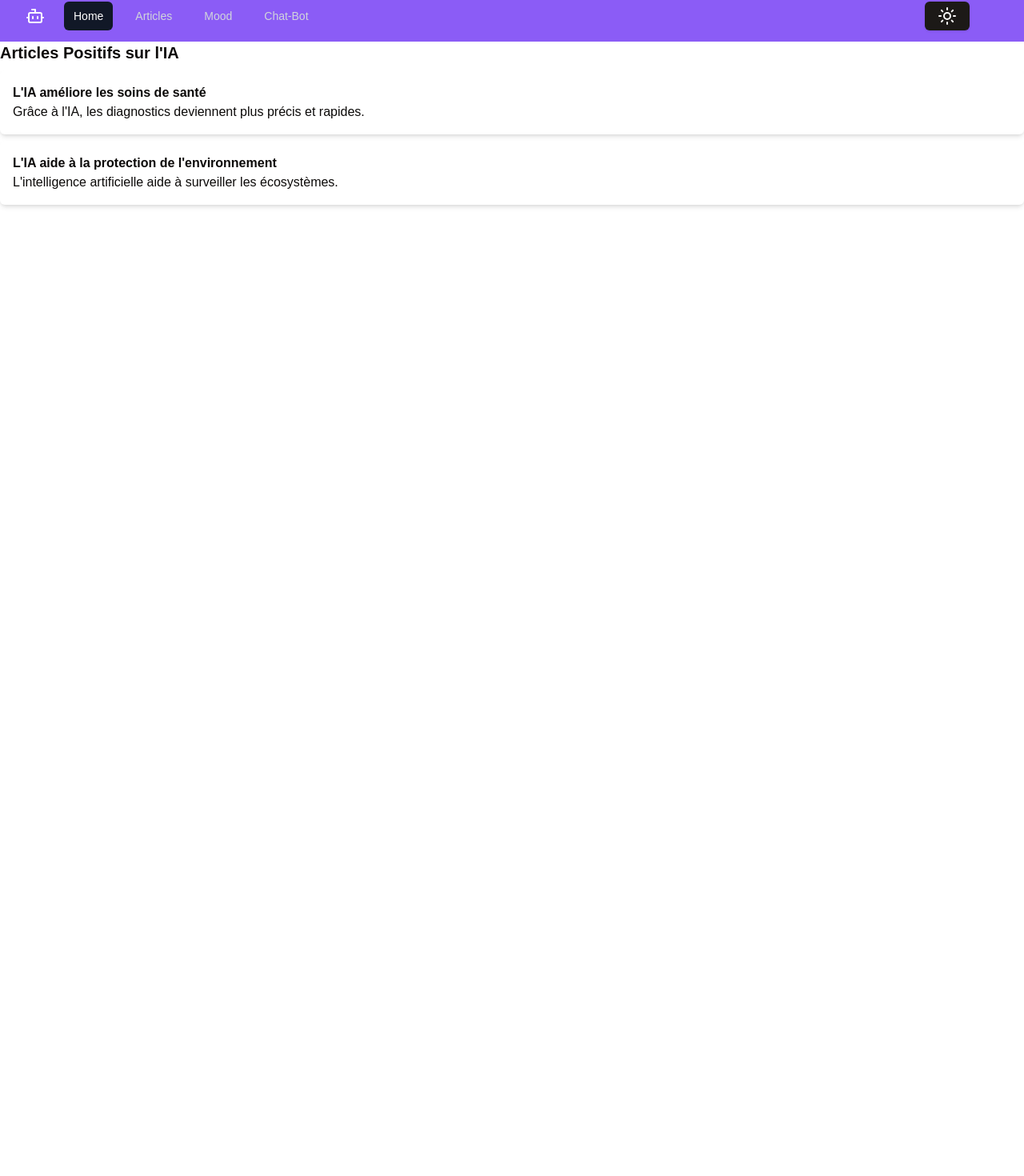
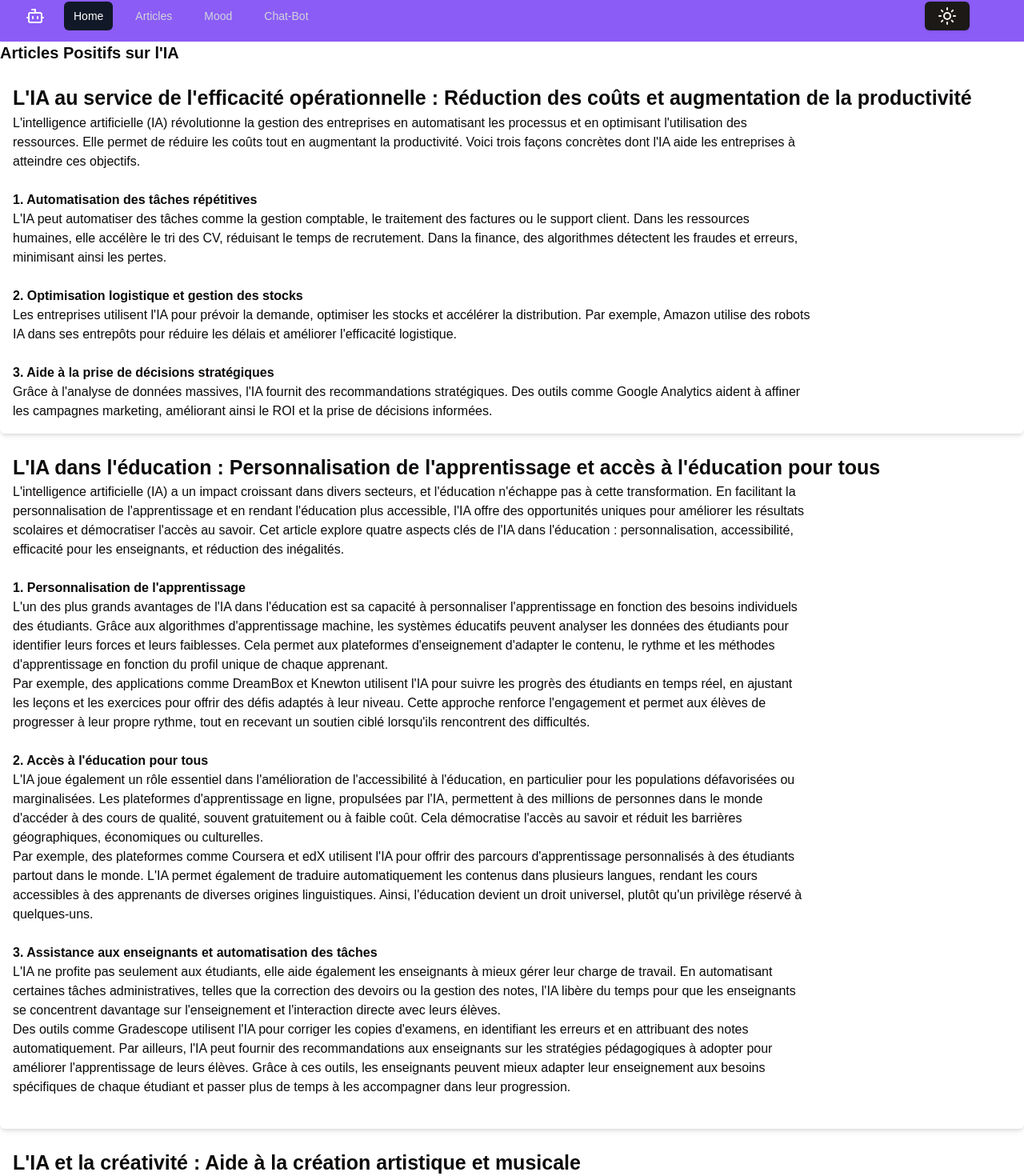
Before and after one commit to QDZantoine/crazy-dev, a Next.js app: page /articles in a window 1280 px wide. Shown: the part 12-1482 px from the top of the page at 80% size. Before the commit the page ends 800 px from the top, so only its background shows below. Built offline with nearby package versions, Linux system fonts and the light colour scheme.

Commit message:
Redaction article

```diff
--- a/src/components/TrueArticle.tsx
+++ b/src/components/TrueArticle.tsx
@@ -2,6 +2,12 @@
 
 import { useTheme } from "next-themes";
 import { useEffect, useState } from "react";
+
+// Définir une interface pour les articles
+interface ArticleProps {
+  title: string;
+  content: string;
+}
 
 const PositiveArticles = () => {
   const { theme } = useTheme();
@@ -11,20 +17,60 @@ const PositiveArticles = () => {
     setIsDarkMode(theme === "dark");
   }, [theme]);
 
-  if (isDarkMode) return null; // Ne rien afficher si c'est le mode sombre
+  if (isDarkMode) return null; // Ne rien afficher en mode sombre
 
-  const positiveArticles = [
-    { title: "L'IA améliore les soins de santé", content: "Grâce à l'IA, les diagnostics deviennent plus précis et rapides." },
-    { title: "L'IA aide à la protection de l'environnement", content: "L'intelligence artificielle aide à surveiller les écosystèmes." },
+  // Les articles sont maintenant typés correctement
+  const positiveArticles: ArticleProps[] = [
+    {
+      title: "L'IA au service de l'efficacité opérationnelle : Réduction des coûts et augmentation de la productivité",
+      content: `L'intelligence artificielle (IA) révolutionne la gestion des entreprises en automatisant les processus et en optimisant l'utilisation des ressources. Elle permet de réduire les coûts tout en augmentant la productivité. Voici trois façons concrètes dont l'IA aide les entreprises à atteindre ces objectifs.<br><br>
+       <strong> 1. Automatisation des tâches répétitives </strong> <br>
+        L'IA peut automatiser des tâches comme la gestion comptable, le traitement des factures ou le support client. Dans les ressources humaines, elle accélère le tri des CV, réduisant le temps de recrutement. Dans la finance, des algorithmes détectent les fraudes et erreurs, minimisant ainsi les pertes.<br><br>
+       <strong> 2. Optimisation logistique et gestion des stocks </strong> <br>
+        Les entreprises utilisent l'IA pour prévoir la demande, optimiser les stocks et accélérer la distribution. Par exemple, Amazon utilise des robots IA dans ses entrepôts pour réduire les délais et améliorer l'efficacité logistique.<br><br>
+       <strong> 3. Aide à la prise de décisions stratégiques </strong> <br>
+        Grâce à l'analyse de données massives, l'IA fournit des recommandations stratégiques. Des outils comme Google Analytics aident à affiner les campagnes marketing, améliorant ainsi le ROI et la prise de décisions informées.`
+    },
+    {
+      title: "L'IA dans l'éducation : Personnalisation de l'apprentissage et accès à l'éducation pour tous",
+      content: `L'intelligence artificielle (IA) a un impact croissant dans divers secteurs, et l'éducation n'échappe pas à cette transformation. En facilitant la personnalisation de l'apprentissage et en rendant l'éducation plus accessible, l'IA offre des opportunités uniques pour améliorer les résultats scolaires et démocratiser l'accès au savoir. Cet article explore quatre aspects clés de l'IA dans l'éducation : personnalisation, accessibilité, efficacité pour les enseignants, et réduction des inégalités.<br><br>
+        <strong>1. Personnalisation de l'apprentissage</strong><br>
+        L'un des plus grands avantages de l'IA dans l'éducation est sa capacité à personnaliser l'apprentissage en fonction des besoins individuels des étudiants. Grâce aux algorithmes d'apprentissage machine, les systèmes éducatifs peuvent analyser les données des étudiants pour identifier leurs forces et leurs faiblesses. Cela permet aux plateformes d'enseignement d'adapter le contenu, le rythme et les méthodes d'apprentissage en fonction du profil unique de chaque apprenant.<br>
+        Par exemple, des applications comme DreamBox et Knewton utilisent l'IA pour suivre les progrès des étudiants en temps réel, en ajustant les leçons et les exercices pour offrir des défis adaptés à leur niveau. Cette approche renforce l'engagement et permet aux élèves de progresser à leur propre rythme, tout en recevant un soutien ciblé lorsqu'ils rencontrent des difficultés.<br><br>
+        <strong>2. Accès à l'éducation pour tous</strong><br>
+        L'IA joue également un rôle essentiel dans l'amélioration de l'accessibilité à l'éducation, en particulier pour les populations défavorisées ou marginalisées. Les plateformes d'apprentissage en ligne, propulsées par l'IA, permettent à des millions de personnes dans le monde d'accéder à des cours de qualité, souvent gratuitement ou à faible coût. Cela démocratise l'accès au savoir et réduit les barrières géographiques, économiques ou culturelles.<br>
+        Par exemple, des plateformes comme Coursera et edX utilisent l'IA pour offrir des parcours d'apprentissage personnalisés à des étudiants partout dans le monde. L'IA permet également de traduire automatiquement les contenus dans plusieurs langues, rendant les cours accessibles à des apprenants de diverses origines linguistiques. Ainsi, l'éducation devient un droit universel, plutôt qu'un privilège réservé à quelques-uns.<br><br>
+        <strong>3. Assistance aux enseignants et automatisation des tâches</strong><br>
+        L'IA ne profite pas seulement aux étudiants, elle aide également les enseignants à mieux gérer leur charge de travail. En automatisant certaines tâches administratives, telles que la correction des devoirs ou la gestion des notes, l'IA libère du temps pour que les enseignants se concentrent davantage sur l'enseignement et l'interaction directe avec leurs élèves.<br>
+        Des outils comme Gradescope utilisent l'IA pour corriger les copies d'examens, en identifiant les erreurs et en attribuant des notes automatiquement. Par ailleurs, l'IA peut fournir des recommandations aux enseignants sur les stratégies pédagogiques à adopter pour améliorer l'apprentissage de leurs élèves. Grâce à ces outils, les enseignants peuvent mieux adapter leur enseignement aux besoins spécifiques de chaque étudiant et passer plus de temps à les accompagner dans leur progression.<br><br>`
+  },
+  {
+  title: "L'IA et la créativité : Aide à la création artistique et musicale",
+  content: `L'intelligence artificielle (IA) joue un rôle de plus en plus important dans le domaine de la créativité, en offrant des outils et des technologies qui assistent les artistes et les musiciens dans leur processus de création. Cet article explore deux aspects clés de l'IA dans la création artistique et musicale : l'augmentation de la créativité humaine et la démocratisation de l'accès à l'art.<br><br>
+    <strong>1. Augmentation de la créativité humaine</strong><br>
+    L'IA permet aux artistes d'explorer de nouvelles formes d'expression et d'expérimenter des idées qui n'auraient peut-être pas été envisagées autrement. En utilisant des algorithmes génératifs, les artistes peuvent créer des œuvres d'art uniques en collaboration avec des systèmes d'IA. Par exemple, des outils comme DALL-E et Artbreeder permettent de générer des images à partir de descriptions textuelles ou de mélanger différents styles artistiques, offrant ainsi de nouvelles perspectives et inspirations. Ces plateformes tirent parti de la puissance des réseaux de neurones pour analyser des millions d'images et dégager des motifs, permettant aux artistes de créer des œuvres qui fusionnent leurs visions personnelles avec des éléments générés par l'IA.<br>
+    De plus, dans le domaine de la musique, des logiciels tels qu'AIVA (Artificial Intelligence Virtual Artist) peuvent composer des morceaux originaux en s'inspirant de différents genres et styles. En analysant les caractéristiques musicales de centaines de compositions, AIVA peut générer des morceaux qui respectent des structures musicales classiques tout en intégrant des éléments novateurs. Ces outils ne remplacent pas la créativité humaine, mais l'amplifient, permettant aux artistes de se concentrer sur des aspects plus conceptuels et émotionnels de leur travail, tout en laissant les tâches techniques à l'IA. En effet, des artistes tels que Taryn Southern ont déjà utilisé l'IA pour produire des albums, démontrant que la collaboration entre l'homme et la machine peut donner lieu à des résultats artistiques extraordinaires.<br><br>
+    <strong>2. Démocratisation de l'accès à l'art</strong><br>
+    L'IA contribue également à la démocratisation de l'accès à l'art et à la musique, rendant ces domaines plus accessibles à un public plus large. Grâce à des plateformes basées sur l'IA, même ceux qui n'ont pas de formation artistique peuvent créer des œuvres visuelles ou musicales. Par exemple, des applications comme Runway ML permettent à quiconque de manipuler des vidéos et des images avec des outils d'IA, facilitant la création de contenus originaux. Ces technologies offrent aux utilisateurs la possibilité de travailler avec des effets spéciaux, d'analyser des vidéos et d'appliquer des filtres, tout cela sans nécessiter de compétences techniques avancées.<br>
+    Dans le domaine musical, des services comme Amper Music et Jukedeck offrent la possibilité de composer des morceaux en quelques clics, permettant à des utilisateurs sans compétences musicales de créer des bandes sonores pour leurs projets. Ces plateformes utilisent des algorithmes d'apprentissage automatique pour générer des compositions qui peuvent être adaptées à différents styles et ambiances. En outre, des outils comme Google’s Magenta travaillent sur la création de musiques et d'art génératif, élargissant encore davantage les possibilités de création. Cette accessibilité à la création artistique ouvre la porte à une diversité de voix et d'expressions, enrichissant le paysage culturel mondial.<br><br>
+    En conclusion, l'IA agit comme un catalyseur dans le monde de la créativité, aidant les artistes à explorer de nouvelles possibilités et rendant l'art et la musique accessibles à tous. En combinant la puissance de l'IA avec la vision humaine, nous assistons à une ère passionnante de collaboration artistique. L'IA, loin de remplacer les artistes, les aide à repousser les limites de leur créativité, créant ainsi un avenir prometteur pour la création artistique et musicale.`
+  },
   ];
+
+  // Le composant Article typé
+  const Article = ({ title, content }: ArticleProps) => (
+    <div>
+      <h2  style={{ fontWeight: '900', fontSize: "25px"}} >{title}</h2>
+      <p  style={{width: "80%"}} dangerouslySetInnerHTML={{ __html: content }} />
+    </div>
+  );
 
   return (
     <div>
       <h2 className="text-xl font-bold">Articles Positifs sur l'IA</h2>
       {positiveArticles.map((article, index) => (
         <div key={index} className="p-4 bg-white shadow-md rounded-md my-2">
-          <h3 className="font-semibold">{article.title}</h3>
-          <p>{article.content}</p>
+          <Article title={article.title} content={article.content} />
         </div>
       ))}
     </div>
```
